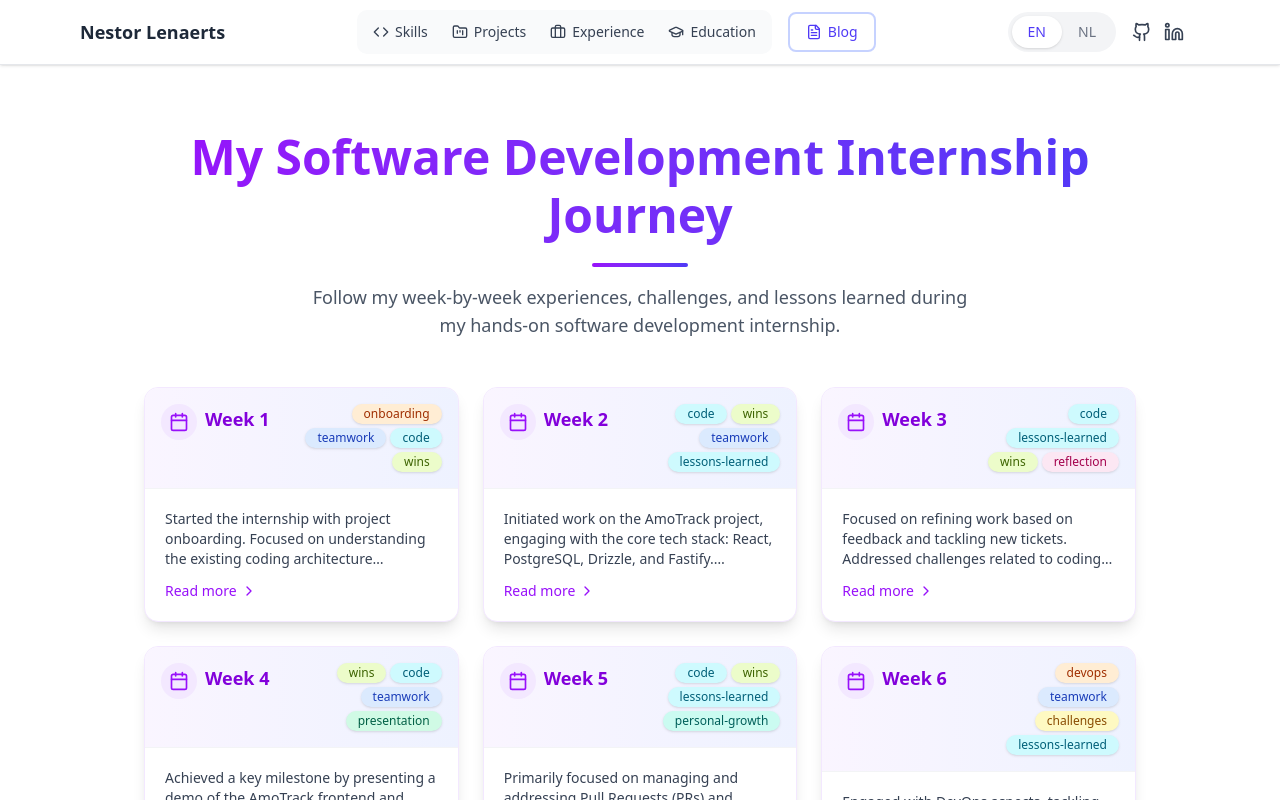
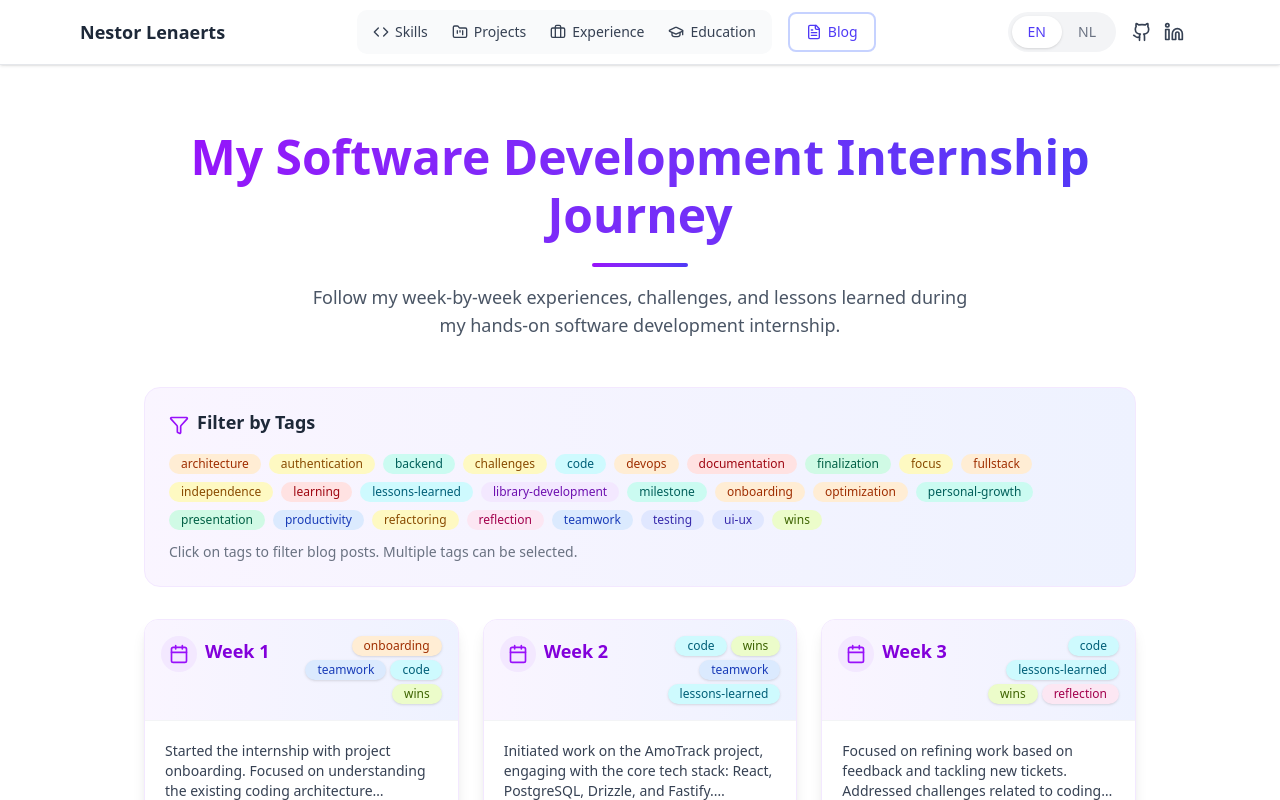
Before and after one commit to Lenaerts-Nestor/personal-portfolio, a React (Vite) app: page /Blog in a window 1280 px wide. Shown: the top 800 px of the page. Built offline with nearby package versions, Linux system fonts and the light colour scheme.

Commit message:
filtering toevoegen met stijling"

```diff
--- /dev/null
+++ b/src/components/blogs/TagFilter.tsx
@@ -0,0 +1,85 @@
+import React from 'react';
+import { X, Filter } from 'lucide-react';
+import { TagBadge } from '../shared/tag-badge';
+
+interface TagFilterProps {
+  allTags: string[];
+  selected: string[];
+  onChange: (next: string[]) => void;
+}
+
+export const TagFilter: React.FC<TagFilterProps> = ({
+  allTags,
+  selected,
+  onChange
+}) => {
+  // TODO: UX Improvement #2 - Add keyboard shortcuts for filter management
+  // - Escape key to clear all filters
+  // - Ctrl/Cmd + A to select all tags
+  // - Arrow keys to navigate between tags
+
+  const handleTagToggle = (tag: string) => {
+    if (selected.includes(tag)) {
+      onChange(selected.filter(t => t !== tag));
+    } else {
+      onChange([...selected, tag]);
+    }
+  };
+
+  const handleClearAll = () => {
+    onChange([]);
+  };
+
+  return (
+    <div className="mb-8 p-6 bg-gradient-to-r from-purple-50 to-indigo-50 rounded-2xl border border-purple-100">
+      <div className="flex items-center justify-between mb-4">
+        <div className="flex items-center gap-2">
+          <Filter className="w-5 h-5 text-purple-600" />
+          <h3 className="text-lg font-semibold text-gray-800">Filter by Tags</h3>
+          {selected.length > 0 && (
+            <span className="inline-flex items-center px-2.5 py-0.5 rounded-full text-xs font-medium bg-purple-100 text-purple-800">
+              {selected.length} active
+            </span>
+          )}
+        </div>
+
+        {selected.length > 0 && (
+          <button
+            onClick={handleClearAll}
+            className="inline-flex items-center gap-1 px-3 py-1.5 text-sm font-medium text-purple-600 hover:text-purple-700 hover:bg-purple-100 rounded-lg transition-colors duration-200"
+          >
+            <X className="w-4 h-4" />
+            Clear all filters
+          </button>
+        )}
+      </div>
+      <div className="flex flex-wrap gap-2">
+        {/* TODO: UX Improvement #3 - Add smooth animations for filter changes
+             - Staggered animation for tag chips appearing/disappearing
+             - Smooth scale/fade effects on selection
+             - Animated count updates in the active filter badge */}
+        {allTags.map((tag) => {
+          const isSelected = selected.includes(tag);
+          return (
+            <TagBadge
+              key={tag}
+              tag={tag}
+              onClick={handleTagToggle}
+              className={`transition-all duration-200 ${
+                isSelected
+                  ? 'ring-2 ring-purple-400 ring-offset-1 shadow-md scale-105'
+                  : 'hover:shadow-sm hover:scale-102'
+              }`}
+            />
+          );
+        })}
+      </div>
+
+      {selected.length === 0 && (
+        <p className="text-sm text-gray-500 mt-3">
+          Click on tags to filter blog posts. Multiple tags can be selected.
+        </p>
+      )}
+    </div>
+  );
+};
--- a/src/components/blogs/weekly.tsx
+++ b/src/components/blogs/weekly.tsx
@@ -1,9 +1,10 @@
 import type React from 'react';
-import { useState, useRef } from 'react';
+import { useState, useRef, useMemo } from 'react';
 import { ChevronRight } from 'lucide-react';
 import { useI18n } from '../shared/i18nContext';
 import { WeeklyModal } from './weeklyModal';
 import { CardHeader } from './CardHeader';
+import { TagFilter } from './TagFilter';
 
 export const WeeklyBlog = () => {
   const { t } = useI18n();
@@ -15,14 +16,37 @@ export const WeeklyBlog = () => {
   const weeksArr = weekKeys.map((key) => (weeksObj as any)[key]);
   const [openIdx, setOpenIdx] = useState<number | null>(null);
   const [animating, setAnimating] = useState(false);
+  const [selectedTags, setSelectedTags] = useState<string[]>([]);
+
+  // Extract all unique tags from all weeks
+  const allTags = useMemo(() => {
+    const tagSet = new Set<string>();
+    weeksArr.forEach(week => {
+      if (week.tags) {
+        week.tags.forEach((tag: string) => tagSet.add(tag));
+      }
+    });
+    return Array.from(tagSet).sort();
+  }, [weeksArr]);
+
+  // Filter weeks based on selected tags
+  const filteredWeeks = useMemo(() => {
+    if (selectedTags.length === 0) {
+      return weeksArr;
+    }
+    return weeksArr.filter(week =>
+      week.tags && week.tags.some((tag: string) => selectedTags.includes(tag))
+    );
+  }, [weeksArr, selectedTags]);
 
   const touchStartX = useRef<number | null>(null);
   const touchEndX = useRef<number | null>(null);
   const contentRef = useRef<HTMLDivElement>(null);
   const minSwipeDistance = 50;
-
-  const openModal = (idx: number) => {
-    setOpenIdx(idx);
+  const openModal = (week: any) => {
+    // Find the original index in the full weeksArr
+    const originalIdx = weeksArr.findIndex(w => w.title === week.title);
+    setOpenIdx(originalIdx);
   };
 
   const closeModal = () => {
@@ -108,13 +132,49 @@ export const WeeklyBlog = () => {
           <div className='w-24 h-1 bg-gradient-to-r from-purple-600 to-indigo-600 mx-auto mb-4 rounded-full'></div>
           <p className='text-lg text-gray-600 max-w-2xl mx-auto'>
             {t('blog.description')}
+          </p>        </div>
+
+        {/* Tag Filter Component */}
+        <TagFilter
+          allTags={allTags}
+          selected={selectedTags}
+          onChange={setSelectedTags}
+        />        {/* TODO: UX Improvement #2 - Add keyboard shortcuts for filter management
+             - Escape key to clear all filters
+             - Ctrl/Cmd + A to select all tags
+             - Arrow keys to navigate between tags */}
+
+        {/* TODO: UX Improvement #3 - Add smooth animations for filter changes
+             - Fade out/in effect when posts are filtered
+             - Staggered animation for tag chips
+             - Smooth count updates in the active filter badge */}
+
+        {filteredWeeks.length === 0 && selectedTags.length > 0 ? (
+          <div className="text-center py-16">
+            <div className="max-w-md mx-auto">
+              <div className="w-16 h-16 mx-auto mb-4 bg-gray-100 rounded-full flex items-center justify-center">
+                <div className="w-8 h-8 border-2 border-gray-300 rounded-full"></div>
+              </div>
+              <h3 className="text-xl font-semibold text-gray-800 mb-2">
+                No posts found
+              </h3>
+              <p className="text-gray-600 mb-4">
+                No blog posts match your current filter selection.
               </p>
-        </div>        <div className='grid grid-cols-1 md:grid-cols-3 gap-6'>
-          {weeksArr.map((week, idx) => (
-            <div
+              <button
+                onClick={() => setSelectedTags([])}
+                className="inline-flex items-center gap-2 px-4 py-2 bg-purple-600 text-white rounded-lg hover:bg-purple-700 transition-colors"
+              >
+                Clear all filters
+              </button>
+            </div>
+          </div>
+        ) : (
+          <div className='grid grid-cols-1 md:grid-cols-3 gap-6'>
+            {filteredWeeks.map((week, idx) => (              <div
                 key={week.title || idx}
                 className='rounded-xl border border-purple-100 bg-white shadow-lg hover:shadow-xl transition-all duration-300 overflow-hidden cursor-pointer group'
-              onClick={() => openModal(idx)}
+                onClick={() => openModal(week)}
               >
                 {/* Using CardHeader component to prevent tag overlap */}
                 <CardHeader
@@ -138,6 +198,7 @@ export const WeeklyBlog = () => {
               </div>
             ))}
           </div>
+        )}
       </div>
 
       <WeeklyModal
```
Lines whose indentation alone changed are shown as unchanged.
